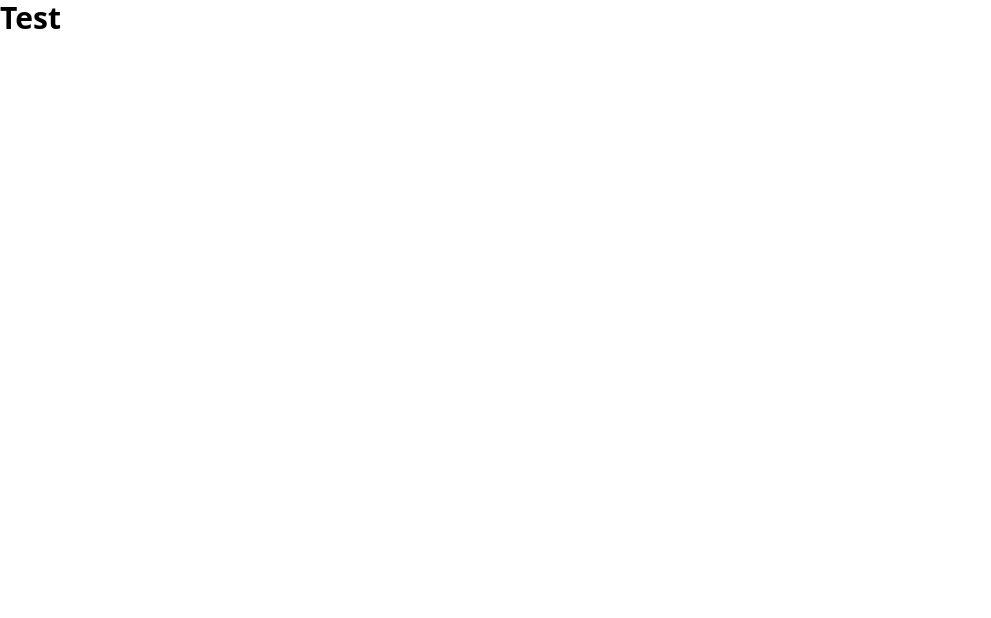
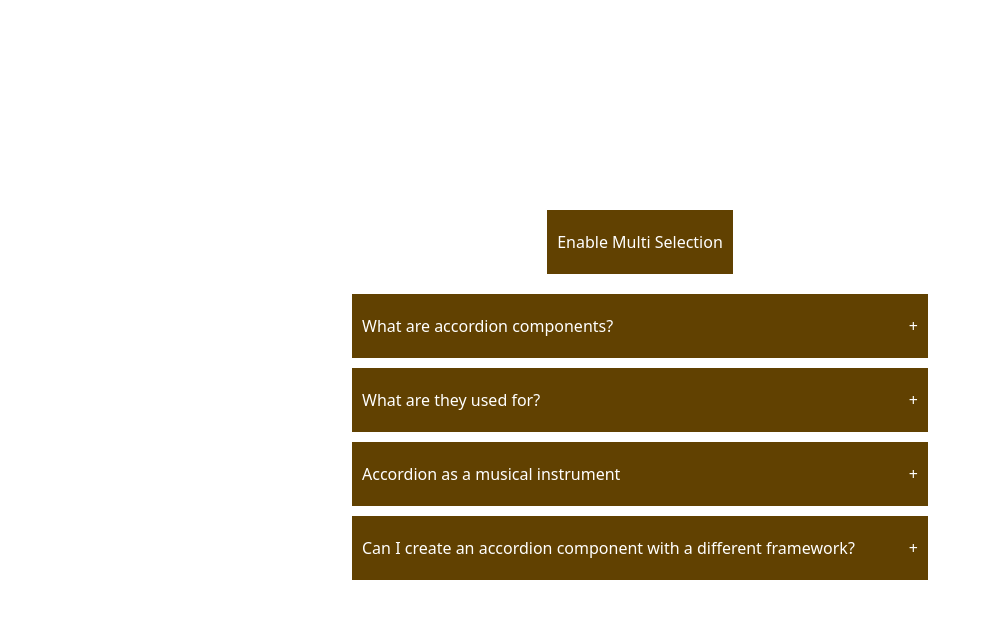
Before and after one commit to Omkar-t06/react-25, a React (Vite) app: page / in a window 1280 px wide. Shown: the top 618 px of the page, without its empty margins (0-991 px from the left). Built offline with nearby package versions, Linux system fonts and the light colour scheme.

Commit message:
build accordion component

```diff
--- a/src/App.jsx
+++ b/src/App.jsx
@@ -1,8 +1,10 @@
+import Accordian from "./components/Accordian"
+
 function App() {
 
   return (
     <div>
-      <h1 className="text-3xl font-bold">Test</h1>
+      <Accordian />
     </div>
   )
 }
--- /dev/null
+++ b/src/components/Accordian.jsx
@@ -0,0 +1,93 @@
+import React, { useState } from 'react'
+
+const data = [
+    {
+      id  : '1',
+      question: "What are accordion components?",
+      answer:
+        "Accordion components are user interface elements used for organizing and presenting content in a collapsible manner. They typically consist of a header, content, and an expand/collapse action.",
+    },
+    {
+      id  : '2',
+      question: "What are they used for?",
+      answer:
+        "They are commonly employed in various contexts, including FAQs, product descriptions, navigation menus, settings panels, and data tables, to save screen space and provide a structured and user-friendly interface for presenting information or options.",
+    },
+    {
+      id  : '3',
+      question: "Accordion as a musical instrument",
+      answer:
+        "The accordion is a musical instrument with a keyboard and bellows. It produces sound by air passing over reeds when the player expands or compresses the bellows, used in various music genres.",
+    },
+    {
+      id  : '4',
+      question: "Can I create an accordion component with a different framework?",
+      answer:
+        "Yes of course, it is very possible to create an accordion component with another framework.",
+    },
+];
+
+
+function Accordian() {
+    const [enableMultiSelection, setenableMultiSelection] = useState(false);
+    const [selected, setSelected] = useState(null);
+    const [selectedItems, setSelectedItems] = useState([]);
+
+    const handleSelect = (id) => {
+        if (selected === id) {
+            setSelected(null);
+        } else {
+            setSelected(id);
+        }
+    }
+
+    const handleMultiSelection = (id) => {
+        if (selectedItems.includes(id)) {
+            setSelectedItems(selectedItems.filter(itemId => itemId !== id))
+        } else {
+            setSelectedItems([...selectedItems, id])
+        }
+    }
+
+  return (
+    <div className='flex flex-col justify-center items-center gap-5 h-screen w-screen'>
+        <button
+            className='px-2.5 py-5 bg-[#614101] text-white cursor-pointer'
+            onClick={() => setenableMultiSelection(!enableMultiSelection)}
+        >
+            {enableMultiSelection? 'Disable' : 'Enable'} Multi Selection
+        </button>
+        <div className='w-xl'>
+            {
+                data && data.length > 0 ? data.map((item, index) => (
+                    <div
+                        className='bg-[#614101] mb-2.5 px-2.5 py-5'
+                        key={index}
+                    >
+                        <div
+                            className='text-white flex justify-between items-center cursor-pointer'
+                            onClick={() => enableMultiSelection ?
+                                handleMultiSelection(item.id) :
+                                handleSelect(item.id)
+                            }
+                        >
+                            <h3>{item.question}</h3>
+                            <span>+</span>
+                        </div>
+                        {enableMultiSelection ?
+                        selectedItems.indexOf(item.id) !== -1 && <div className='text-white h-auto border-t-amber-100 border-t-2'>
+                            {item.answer}
+                        </div>
+                        : selected === item.id && <div className='text-white h-auto border-t-amber-100 border-t-2'>
+                            {item.answer}
+                        </div>
+                        }
+                    </div>
+                )) : <div>No data found</div>
+            }
+        </div>
+    </div>
+  )
+}
+
+export default Accordian
```
